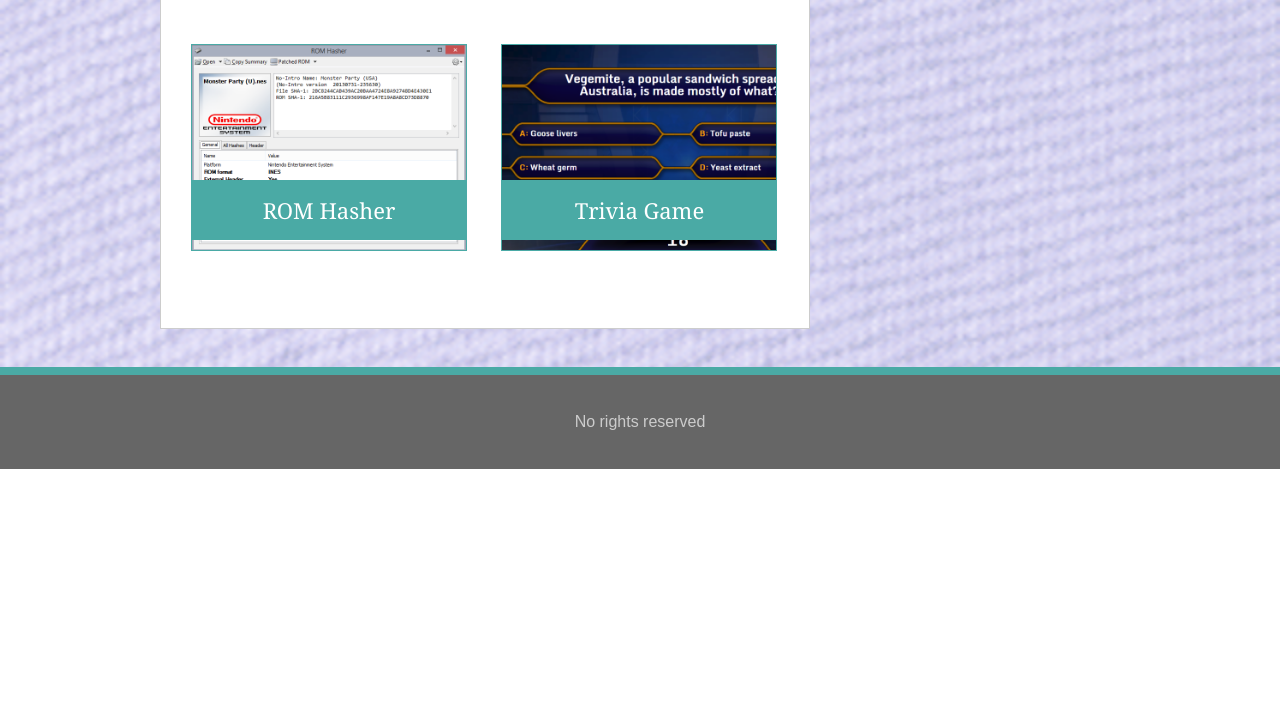
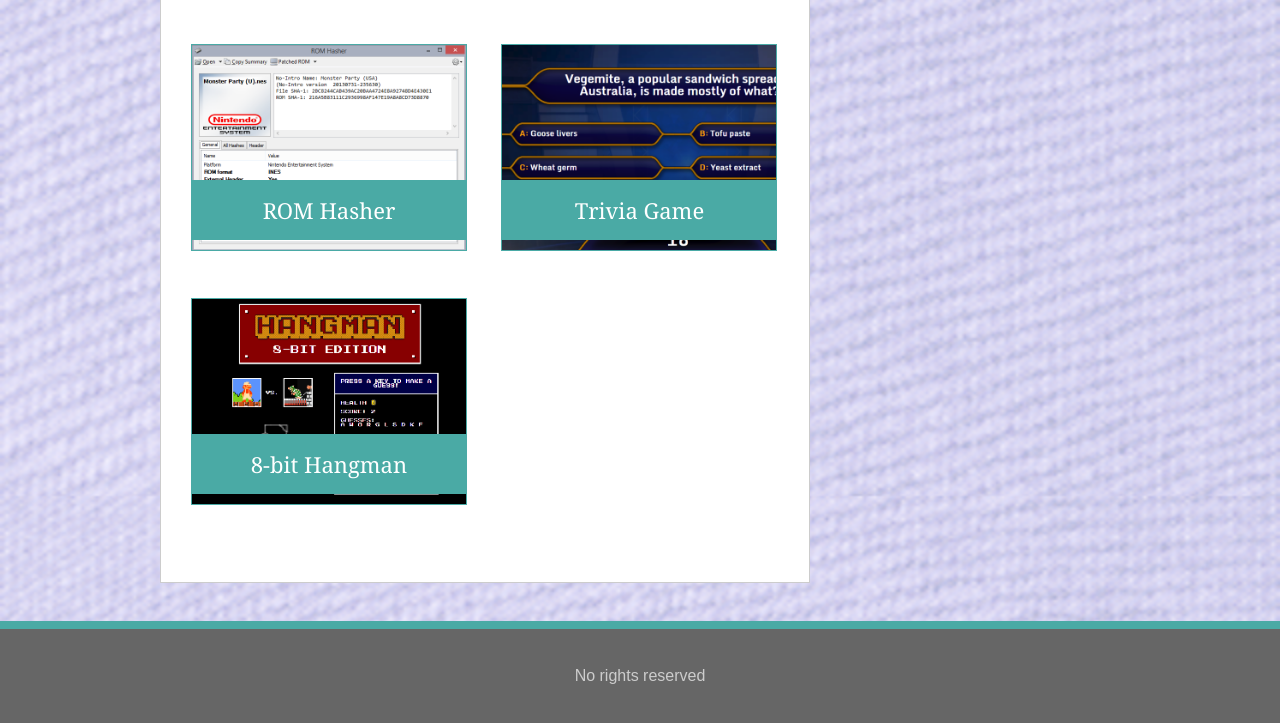
Before and after one commit to snarfblam/Responsive-Portfolio, a plain HTML site: page portfolio.html in a window 1280 px wide. Shown: the part 464-1187 px from the top of the page. Before the commit the page ends 933 px from the top, so only its background shows below. Drawn offline with Linux system fonts and the light colour scheme.

Commit message:
Added hangman

```diff
--- a/portfolio.html
+++ b/portfolio.html
@@ -58,7 +58,12 @@
 									<img src="assets/images/port_triv.png" class="portfolioImage" alt="Trivia Game">
 								</a>
 							</li>
-						</ul>
+							<li>
+								<a href="https://github.com/snarfblam/Hangman-Game">
+									<h3>8-bit Hangman</h3>
+									<img src="assets/images/port_hang.png" class="portfolioImage" alt="Trivia Game">
+								</a>
+							</li>						</ul>
 					</article>
 					<aside>
 						<h2>
```
Also changed, not shown: assets/images/port_hang.png (added).
